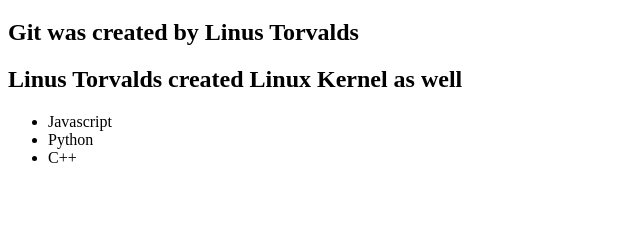
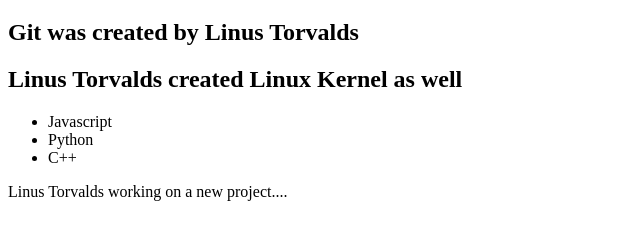
Before and after one commit to suraj-thadarai/gitTutorial, a plain HTML site: page index.html in a window 1280 px wide. Shown: the part 61-300 px from the top of the page, without its empty margins (0-640 px from the left). Drawn offline with Linux system fonts and the light colour scheme.

Commit message:
paragraph added.

```diff
--- a/index.html
+++ b/index.html
@@ -14,5 +14,6 @@
       <li>Python</li>
       <li>C++</li>
     </ul>
+    <p>Linus Torvalds working on a new project....</p>
   </body>
 </html>
```
